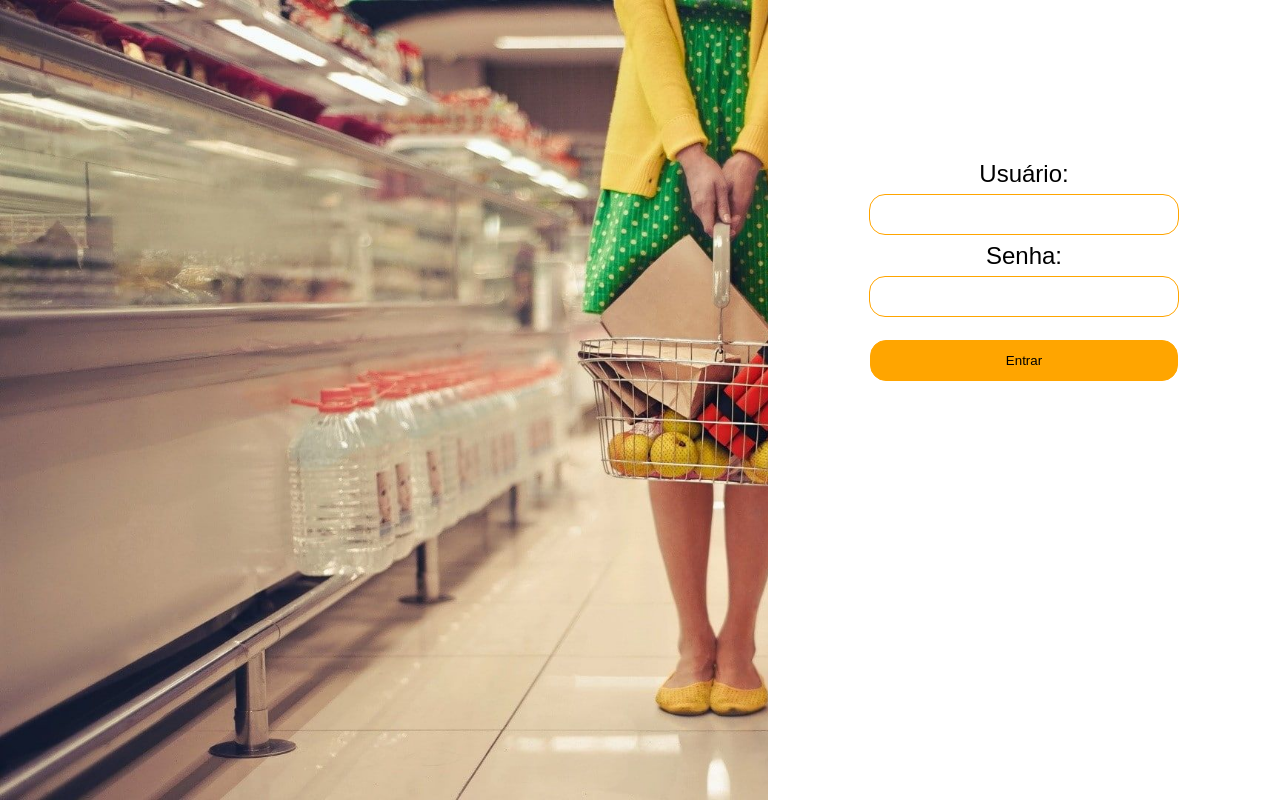
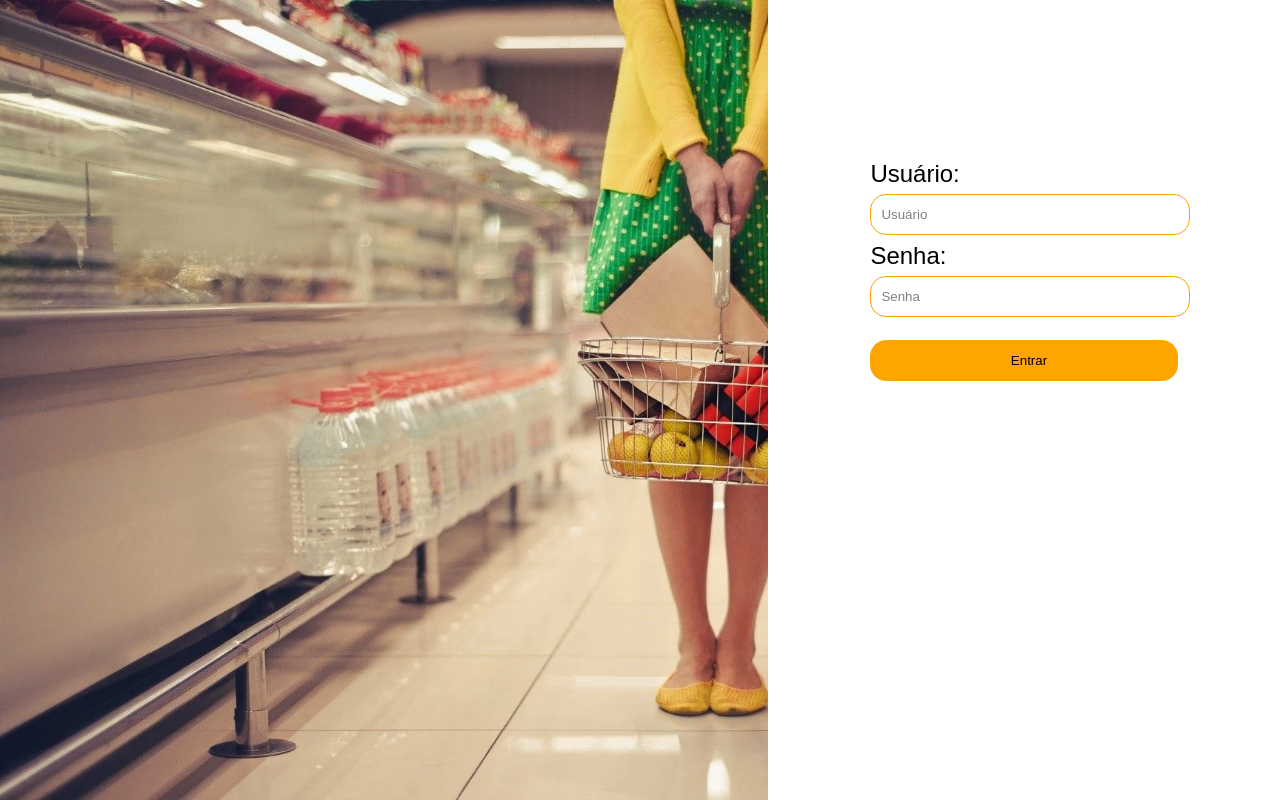
Before and after one commit to klaercio/React-Front-Automation, a React (Vite) app: page / in a window 1280 px wide. Built offline with nearby package versions, Linux system fonts and the light colour scheme; a web font is replaced by a local one.

Commit message:
🏠 Feat: Ajustes visuais realizados na home

```diff
--- a/src/Pages/Login/Login.tsx
+++ b/src/Pages/Login/Login.tsx
@@ -12,13 +12,15 @@ export default function Login() {
       <Container>
         <DivImg/>
         <DivLogin>
+          <div>
            <form onSubmit = {onSubmitForm}>
               <label htmlFor='usuario'>Usuário:</label>
-              <input type='text' id = 'usuario'name='usuario' required/>
+              <input type='text' id = 'usuario'name='usuario' placeholder='Usuário' required/>
               <label htmlFor = 'senha'>Senha:</label>
-              <input type='text' id = 'senha' name='senha' required/>
+              <input type='text' id = 'senha' name='senha' required placeholder='Senha'/>
               <input type = 'submit' value="Entrar"/>
            </form>
+          </div>
         </DivLogin>
       </Container>
     </>;
--- a/src/Pages/Login/style.ts
+++ b/src/Pages/Login/style.ts
@@ -21,12 +21,17 @@ export const DivLogin = styled.div`
     height: 60vh;
     margin: auto;
 
+    div {
+        width: 60%;
+        margin: 0 auto;
+        /* background: blue; */
+    }
+
     form {
         display: flex;
         flex-direction: column;
         gap: 0.4rem;
         justify-content: center;
-        align-items: center;
     }
 
     label {
@@ -37,12 +42,18 @@ export const DivLogin = styled.div`
         margin: 0 auto;
         border: 1px solid orange;
         border-radius: 1rem;
-        width: 60%;
+        width: 100%;
         padding: 0.75rem 0;
+        padding-left: 10px;
+    }
+
+    input::placeholder {
+        color: grey;
+        margin-left:10px;
     }
 
     input:hover {
-        border: 1px solid filter:brightness(120%);
+        border-;
     }
 
     input:nth-child(5) {
@@ -50,10 +61,12 @@ export const DivLogin = styled.div`
         background: orange;
         animation: 1s;
         margin-top: 1rem;
+        text-align: center;
     }
 
     input:nth-child(5):hover {
         border: 1px solid #JA3883;
         filter: brightness(104%);
+        cursor: pointer;
     }
 `;
```
